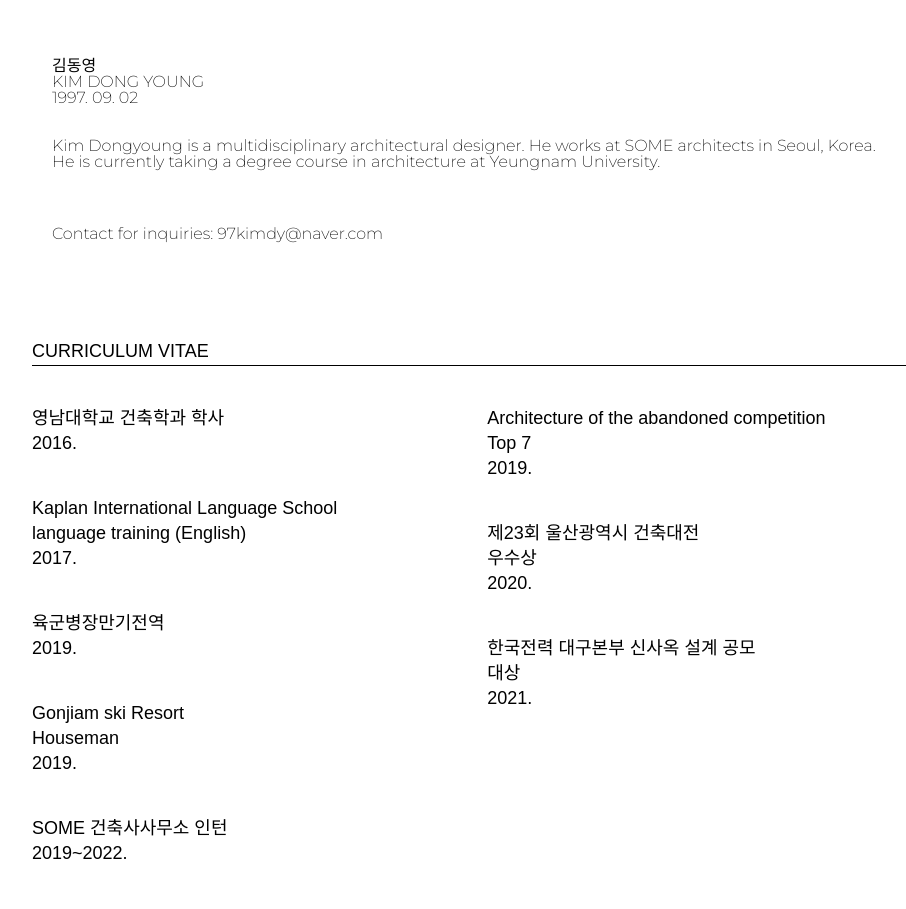
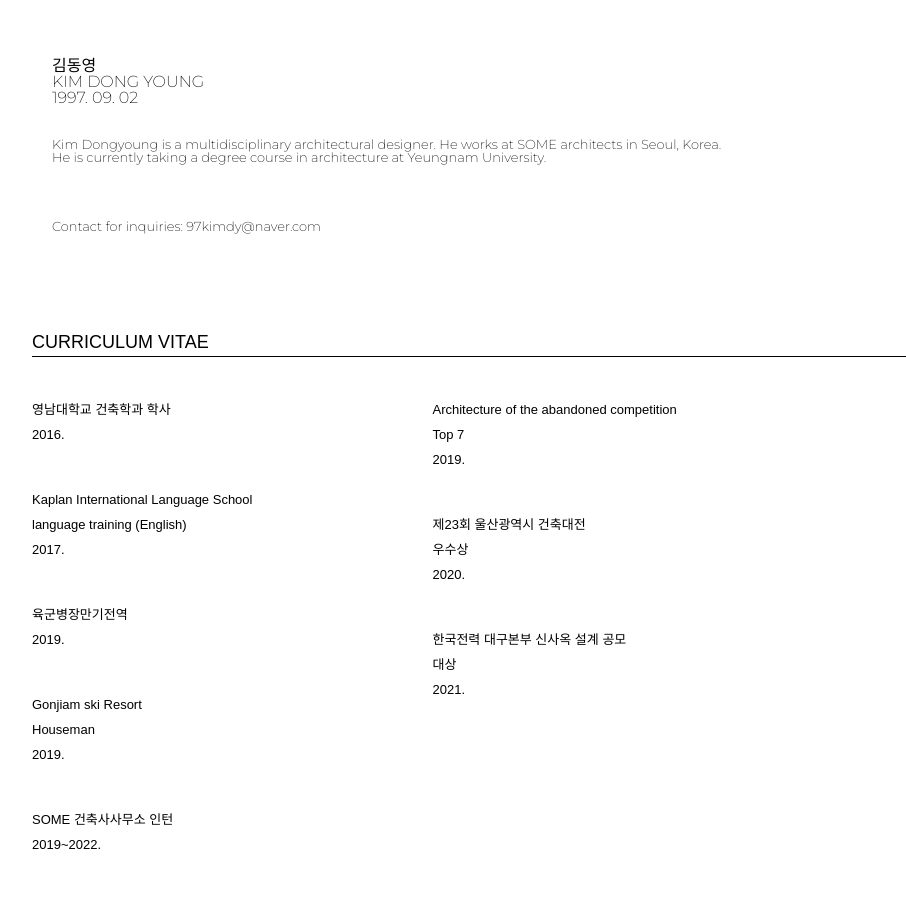
Before and after one commit to MinboyKim/DongYoungKim, a plain HTML site: page profile.html in a window 1280 px wide. Shown: the part 260-1169 px from the top of the page, without its empty margins (18-924 px from the left). Drawn offline with Linux system fonts and the light colour scheme; a web font is replaced by a local one.

Commit message:
font-smaller

```diff
--- a/css/profile.css
+++ b/css/profile.css
@@ -21,8 +21,12 @@
   font-weight: 200;
   margin-bottom: 100px;
 }
+.profile__whami p {
+  font-size: small;
+}
 .email {
   margin-top: 40px;
+  font-size: small;
 }
 
 .vitae {
@@ -39,12 +43,12 @@
   font-family: "IBM Plex Sans KR", sans-serif;
   font-weight: 200;
   display: flex;
-  font-size: large;
+  font-size: small;
   line-height: 25px;
 }
 
 .career__first {
-  margin-right: 150px;
+  margin-right: 180px;
 }
 
 .career p {
```
